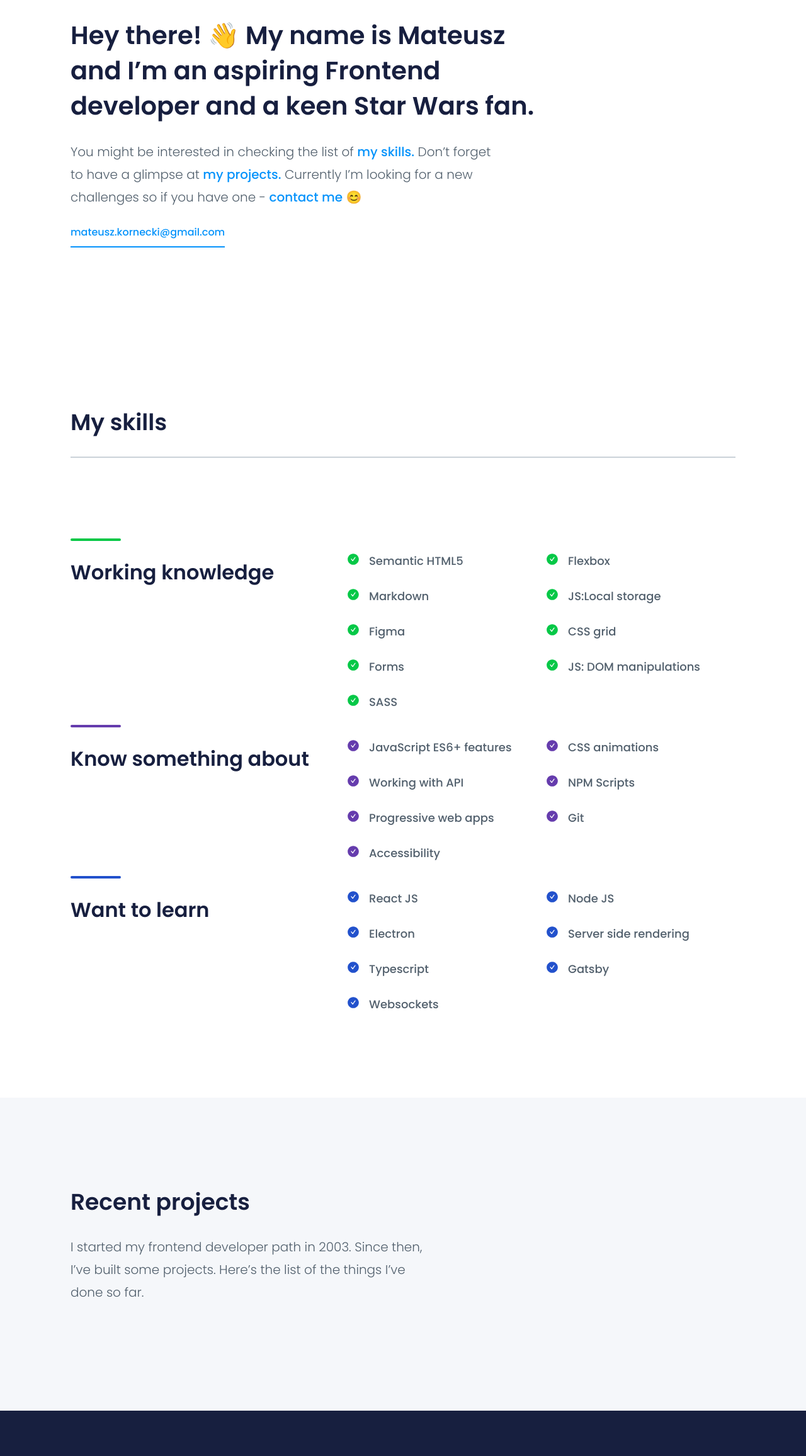
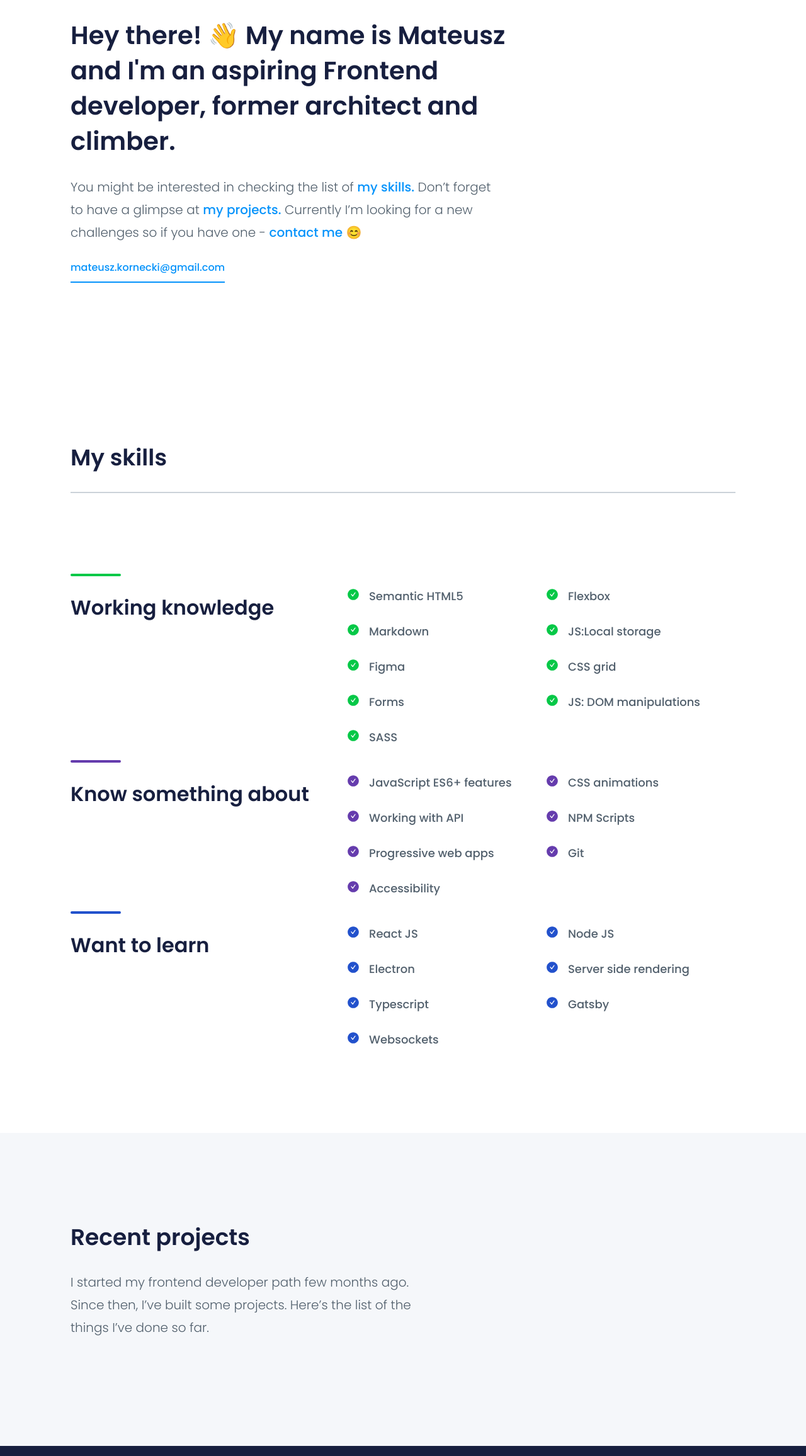
Before and after one commit to mateuszkornecki/mateuszkornecki.github.io, a website: page src/content/index.html in a window 1280 px wide. Shown: the part 248-2560 px from the top of the page at 63% size. Drawn offline with nearby package versions, Linux system fonts and the light colour scheme; files that its build step writes are made by us from their sources; no server answers; files whose address does not match are found by name.

Commit message:
feat: added some content

```diff
--- a/src/content/index.html
+++ b/src/content/index.html
@@ -9,13 +9,13 @@
     <meta name="description" content="Description" />
 
     <!-- Title -->
-    <meta property="og:title" content="" />
+    <meta property="og:title" content="Mateusz Kornecki portfolio" />
     <!-- OPTIONAL description. 2-4 sentences. -->
-    <meta property="og:description" content="" />
+    <meta property="og:description" content="Portfolio of aspiring Frontend developer" />
     <!-- full url with http(s) ie. https://maciejkorsan.github.io/my-repo/ -->
-    <meta property="og:url" content="" />
+    <meta property="og:url" content="https://mateuszkornecki.github.io" />
     <!-- full url to the image with http(s) ie. https://maciejkorsan.github.io/my-repo/assets/img/fb.png. Facebook suggests at least 1200 x 630. -->
-    <meta property="og:image" content="https://maciejkorsan.com/wtf-gulp-starter/assets/img/cover.png" />
+    <meta property="og:image" content="https://mateuszkornecki.github.io/assets/img/cover.png" />
 
     <link rel="manifest" href="manifest.json" />
     <meta name="apple-mobile-web-app-capable" content="yes" />
@@ -32,7 +32,7 @@
             <div class="hero">
                 <img class="profile-image" src="assets/img/avatar.svg" alt="mateusz kornecki profile's photo">
                 <h1 class="header__heading">
-                    Hey there! 👋 My name is Mateusz and I’m an aspiring Frontend developer and a keen Star Wars fan.
+                    Hey there! 👋 My name is Mateusz and I'm an aspiring Frontend developer, former architect and climber.
                 </h1>
                 <p class="header__description">
                     You might be interested in checking the list of <a class="link" href="#skills">my skills.</a> Don’t forget to have a glimpse at <a class="link" href="#projects">my projects.</a> Currently I’m looking for a new challenges so if you
@@ -98,7 +98,7 @@
                     Recent projects
                 </h2>
                 <p class="section__description">
-                    I started my frontend developer path in 2003. Since then, I’ve built some projects. Here’s the list of the things I’ve done so far.
+                    I started my frontend developer path few months ago. Since then, I’ve built some projects. Here’s the list of the things I’ve done so far.
                 </p>
                 <div class="repositories repositories--js">
                     <!--Filled with JavaScript-->
```
